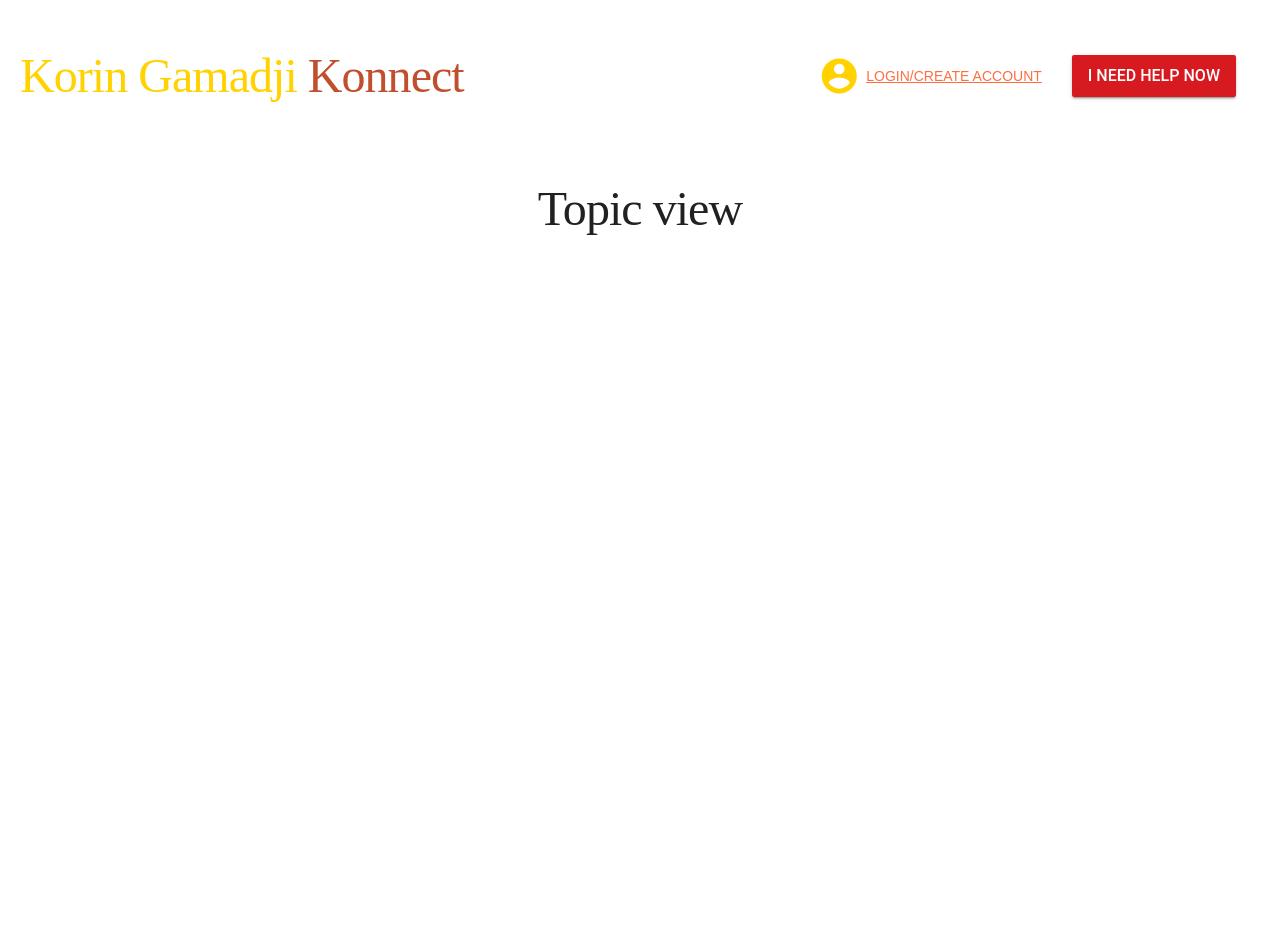
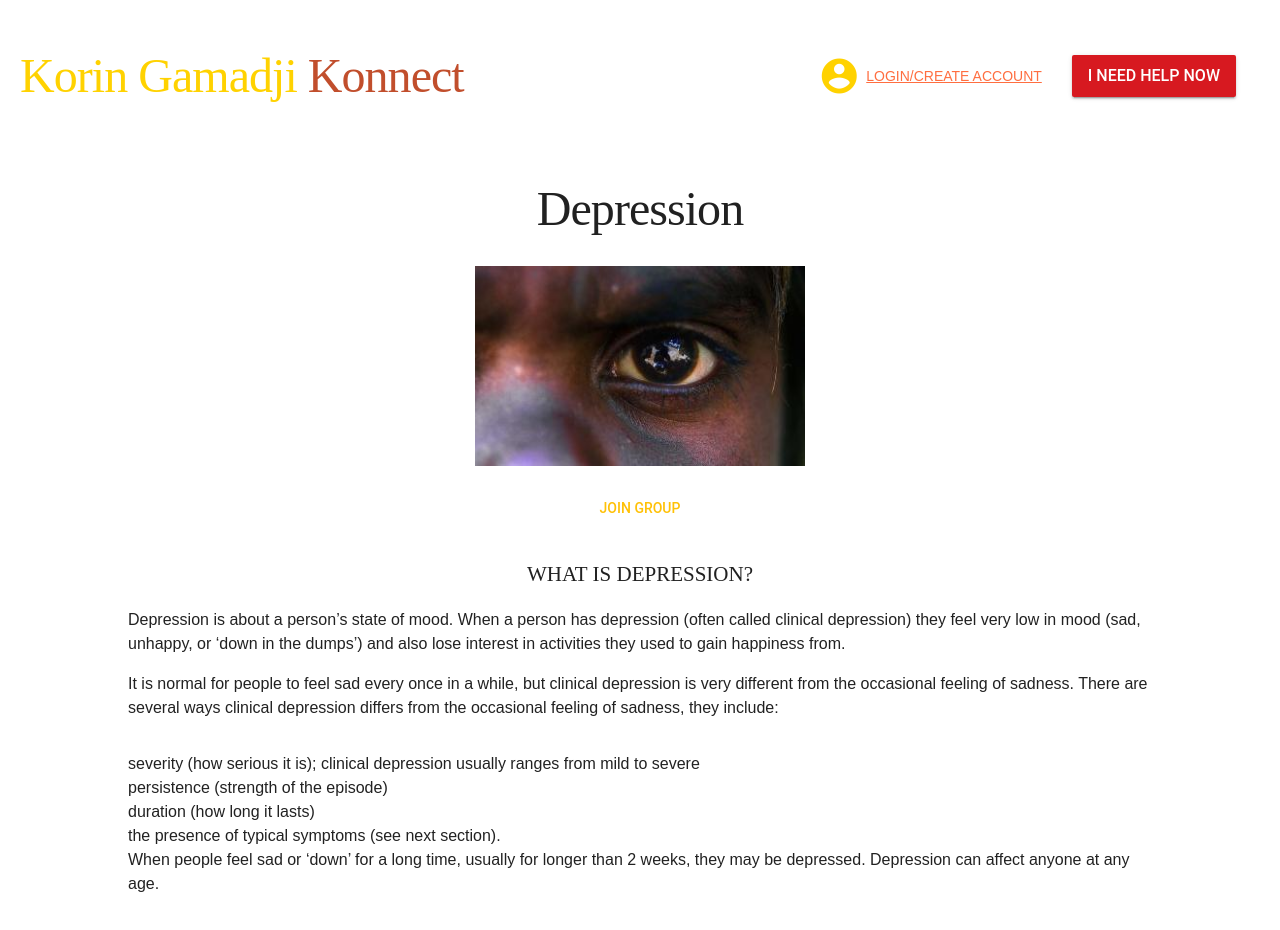
Before and after one commit to PakkuDon/korin-gamadji-ui, a React (Create React App) app: page /topics/1 in a window 1280 px wide. Shown: the top 930 px of the page. Before the commit the page ends 800 px from the top, so only its background shows below. Built offline with nearby package versions, Linux system fonts and the light colour scheme; a web font is replaced by a local one.

Commit message:
add topic info

```diff
--- a/src/components/Home.js
+++ b/src/components/Home.js
@@ -6,6 +6,7 @@ export default class Home extends React.Component {
   render() {
     return (
       <div>
+      	<div className="intro">Welcome to KGI Konnect. This is a safe and culturally specific online support service to engage Indigenous youth to connect with each other and seek health services and advice. Please watch the video to learn how you can browse, login and connect.</div>
         <div className="video-wrapper">
   {/*        <h1>Home</h1>*/}
           <iframe width="854" height="480" src="https://www.youtube.com/embed/oD-UoXUFnvk" frameborder="0" allowfullscreen></iframe>
--- a/src/components/Topic.js
+++ b/src/components/Topic.js
@@ -1,10 +1,30 @@
 import React from 'react';
+import { Link } from 'react-router';
+import image from '../images/indigenous_m2081546.jpg';
 
 export default class Topic extends React.Component {
   render() {
     return (
-      <div>
-        <h1>Topic view</h1>
+      <div className="topic">
+        <h1>Depression</h1>
+        <img width="330px" height="200px" src={image} alt="depression" />
+        <div>
+        	<Link className="mdl-button mdl-button--colored mdl-js-button join-button" to="/">JOIN GROUP</Link>
+        </div>
+
+        <div className="mdl-card topic-content">
+					<h2 className="topic-header">WHAT IS DEPRESSION?</h2>
+					<p>Depression is about a person’s state of mood. When a person has depression (often called clinical depression) they feel very low in mood (sad, unhappy, or ‘down in the dumps’) and also lose interest in activities they used to gain happiness from.</p>
+					<p>It is normal for people to feel sad every once in a while, but clinical depression is very different from the occasional feeling of sadness. There are several ways clinical depression differs from the occasional feeling of sadness, they include:</p>
+					<ul>
+						<li>severity (how serious it is); clinical depression usually ranges from mild to severe</li>
+						<li>persistence (strength of the episode)</li>
+						<li>duration (how long it lasts)</li>
+						<li>the presence of typical symptoms (see next section).</li>
+						<li>When people feel sad or ‘down’ for a long time, usually for longer than 2 weeks, they may be depressed. Depression can affect anyone at any age.  </li>
+					</ul>
+        </div>
+
       </div>
     );
   }
--- a/src/stylesheets/App.css
+++ b/src/stylesheets/App.css
@@ -93,6 +93,7 @@ h1 {
 .video-wrapper {
 	max-width: 80%;
 	margin: 0 auto;
+	padding-bottom: 38px;
 }
 
 /* FLEXBOX */
@@ -242,3 +243,34 @@ label {
 .topic-body {
 	background-color: #fff;
 }
+
+.intro {
+  width: 80%;
+  margin: 0 auto;
+  padding-bottom: 50px;
+  font-size: 19px;
+  text-align: left;
+  line-height: 1.8;
+}
+
+.topic-content {
+	text-align: left;
+	width: 80%;
+	margin: 0 auto;
+}
+
+.topic-content > p {
+	font-size: 16px;
+}
+
+.topic-content > ul {
+	font-size: 16px;
+}
+
+.topic-header {
+	font-size: 21px;
+}
+
+.join-button {
+	margin-top: 24px;
+}
```
